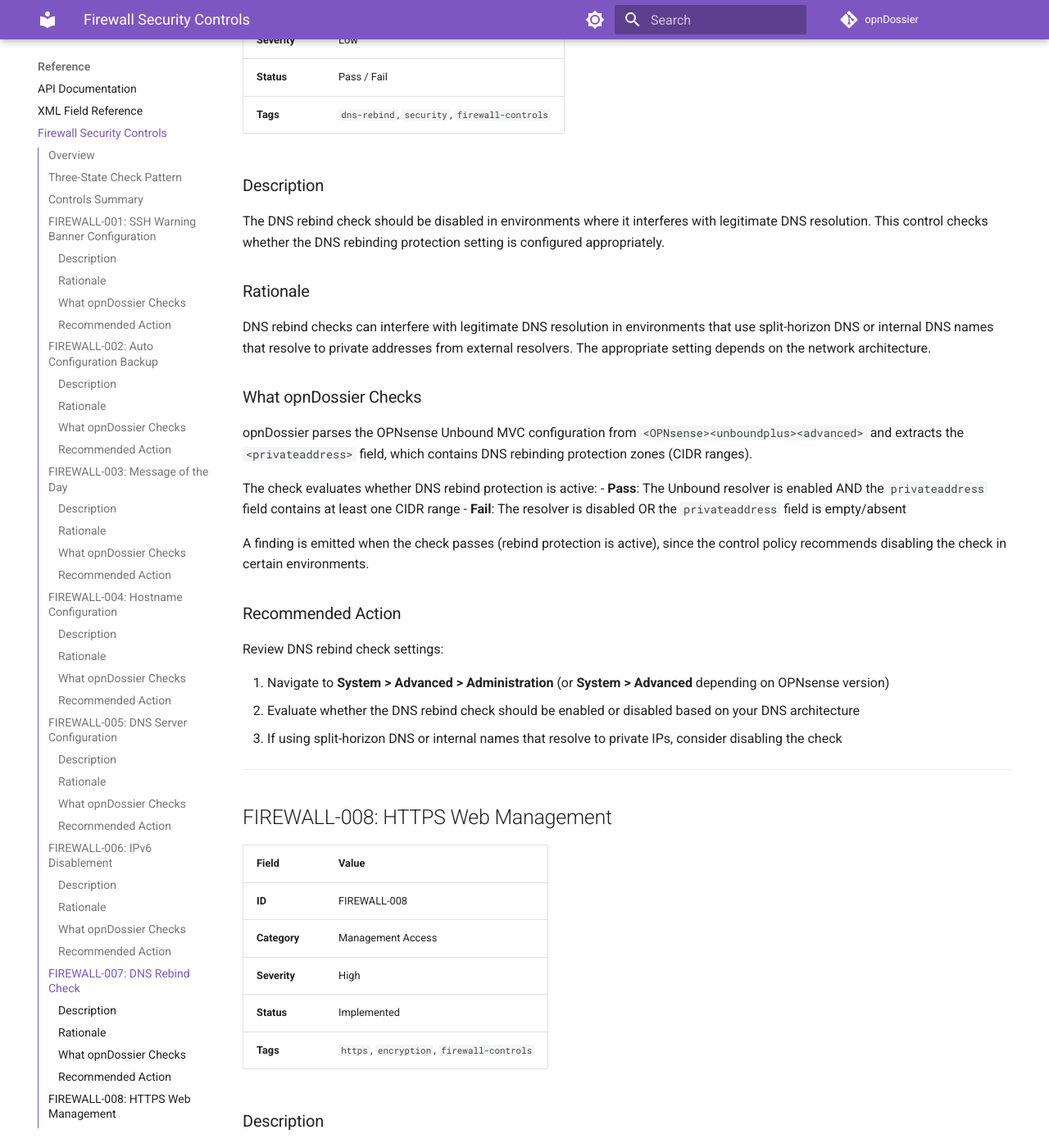
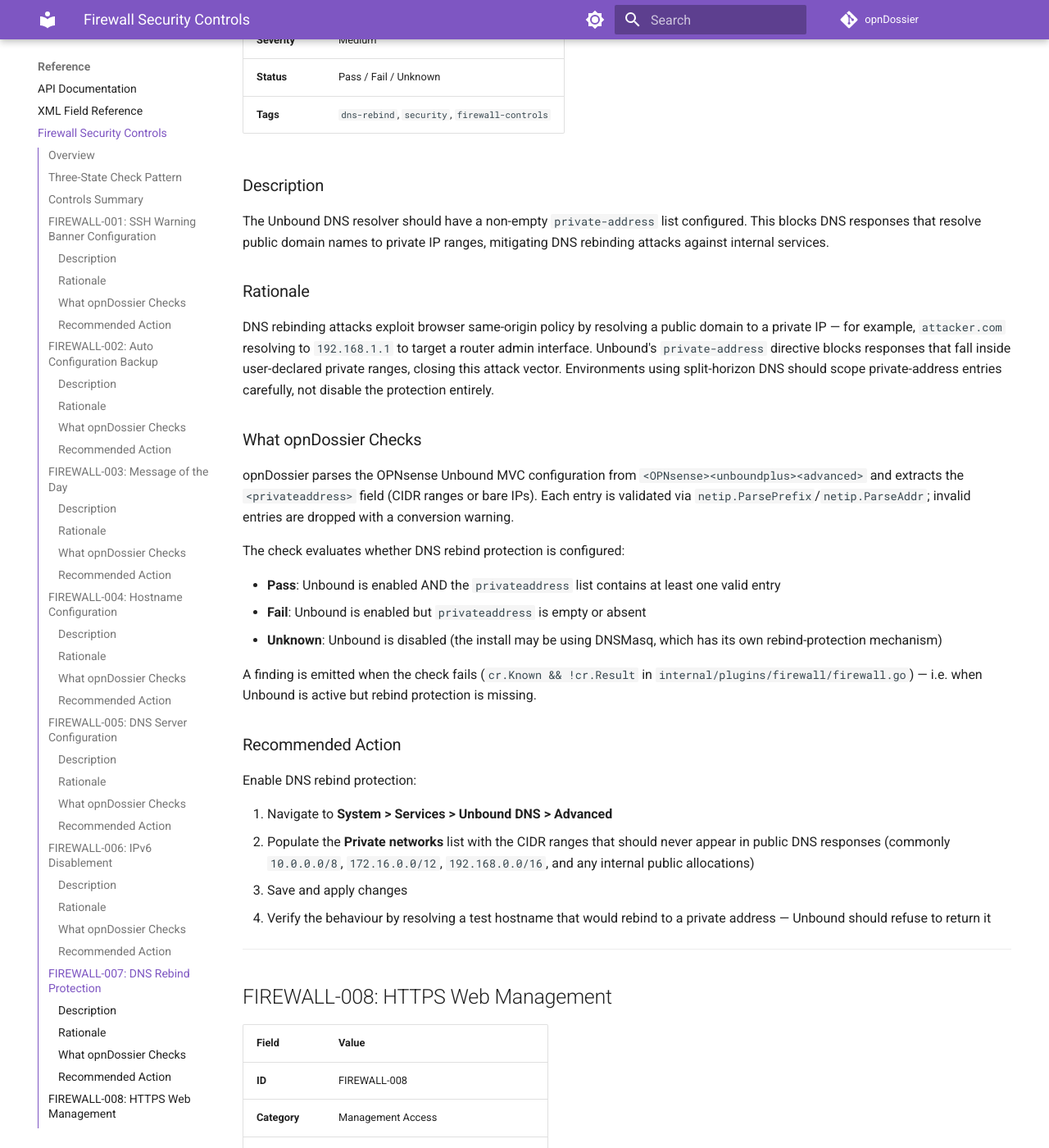
Before and after one commit to EvilBit-Labs/opnDossier, an MkDocs documentation site: the page built from docs/firewall-security-controls-reference.md, in a window 1280 px wide and 1400 px high, scrolled down 7899 px. Shown: the whole window at 82% size. Built offline with MkDocs 1.6.1 and Material for MkDocs 9.7.7, drawn with Linux system fonts in a browser that asks for light colours; comment, search, counter and statistics services are not loaded; the version menu is left out; some of the changed text lies outside the part shown.

Commit message:
docs(firewall): align FIREWALL-007 reference with polarity flip
CodeRabbit caught that the Dosu-generated docs for FIREWALL-007 still
describe the legacy "finding fires when rebind check is enabled"
semantics. Rewrite the section to match the current implementation:
title is "DNS Rebind Protection", severity is medium, status is Pass /
Fail / Unknown, and the finding fires when Unbound is active but the
private-address list is empty. Remediation now recommends enabling
protection rather than disabling the check.

Signed-off-by: UncleSp1d3r <unclesp1d3r@evilbitlabs.io>

```diff
--- a/docs/firewall-security-controls-reference.md
+++ b/docs/firewall-security-controls-reference.md
@@ -238,41 +238,44 @@
 
 ---
 
-## FIREWALL-007: DNS Rebind Check
+## FIREWALL-007: DNS Rebind Protection
 
 | Field        | Value                                         |
 | ------------ | --------------------------------------------- |
 | **ID**       | FIREWALL-007                                  |
 | **Category** | DNS Security                                  |
-| **Severity** | Low                                           |
-| **Status**   | Pass / Fail                                   |
+| **Severity** | Medium                                        |
+| **Status**   | Pass / Fail / Unknown                         |
 | **Tags**     | `dns-rebind`, `security`, `firewall-controls` |
 
 ### Description
 
-The DNS rebind check should be disabled in environments where it interferes with legitimate DNS resolution. This control checks whether the DNS rebinding protection setting is configured appropriately.
+The Unbound DNS resolver should have a non-empty `private-address` list configured. This blocks DNS responses that resolve public domain names to private IP ranges, mitigating DNS rebinding attacks against internal services.
 
 ### Rationale
 
-DNS rebind checks can interfere with legitimate DNS resolution in environments that use split-horizon DNS or internal DNS names that resolve to private addresses from external resolvers. The appropriate setting depends on the network architecture.
+DNS rebinding attacks exploit browser same-origin policy by resolving a public domain to a private IP — for example, `attacker.com` resolving to `192.168.1.1` to target a router admin interface. Unbound's `private-address` directive blocks responses that fall inside user-declared private ranges, closing this attack vector. Environments using split-horizon DNS should scope private-address entries carefully, not disable the protection entirely.
 
 ### What opnDossier Checks
 
-opnDossier parses the OPNsense Unbound MVC configuration from `<OPNsense><unboundplus><advanced>` and extracts the `<privateaddress>` field, which contains DNS rebinding protection zones (CIDR ranges).
+opnDossier parses the OPNsense Unbound MVC configuration from `<OPNsense><unboundplus><advanced>` and extracts the `<privateaddress>` field (CIDR ranges or bare IPs). Each entry is validated via `netip.ParsePrefix`/`netip.ParseAddr`; invalid entries are dropped with a conversion warning.
 
-The check evaluates whether DNS rebind protection is active:
-- **Pass**: The Unbound resolver is enabled AND the `privateaddress` field contains at least one CIDR range
-- **Fail**: The resolver is disabled OR the `privateaddress` field is empty/absent
+The check evaluates whether DNS rebind protection is configured:
 
-A finding is emitted when the check passes (rebind protection is active), since the control policy recommends disabling the check in certain environments.
+- **Pass**: Unbound is enabled AND the `privateaddress` list contains at least one valid entry
+- **Fail**: Unbound is enabled but `privateaddress` is empty or absent
+- **Unknown**: Unbound is disabled (the install may be using DNSMasq, which has its own rebind-protection mechanism)
+
+A finding is emitted when the check fails (`cr.Known && !cr.Result` in `internal/plugins/firewall/firewall.go`) — i.e. when Unbound is active but rebind protection is missing.
 
 ### Recommended Action
 
-Review DNS rebind check settings:
+Enable DNS rebind protection:
 
-1. Navigate to **System > Advanced > Administration** (or **System > Advanced** depending on OPNsense version)
-2. Evaluate whether the DNS rebind check should be enabled or disabled based on your DNS architecture
-3. If using split-horizon DNS or internal names that resolve to private IPs, consider disabling the check
+1. Navigate to **System > Services > Unbound DNS > Advanced**
+2. Populate the **Private networks** list with the CIDR ranges that should never appear in public DNS responses (commonly `10.0.0.0/8`, `172.16.0.0/12`, `192.168.0.0/16`, and any internal public allocations)
+3. Save and apply changes
+4. Verify the behaviour by resolving a test hostname that would rebind to a private address — Unbound should refuse to return it
 
 ---
 
```
